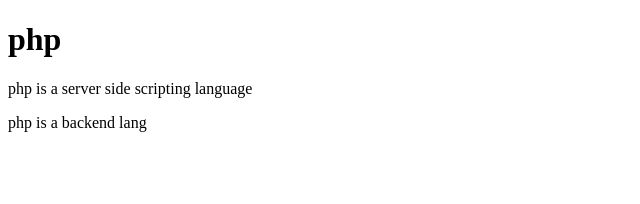
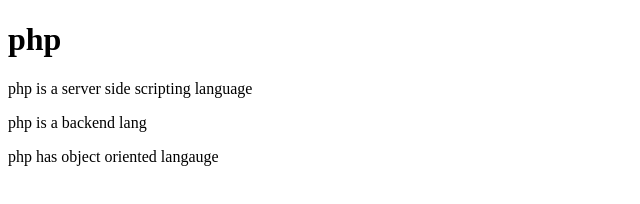
Before and after one commit to hafidhaarooj1267/LocalRepo, a plain HTML site: page index.html in a window 1280 px wide. Shown: the whole page, without its empty margins (0-640 px from the left). Drawn offline with Linux system fonts and the light colour scheme.

Commit message:
add atext

```diff
--- a/index.html
+++ b/index.html
@@ -9,6 +9,7 @@
    <h1>php</h1>
    <p>php is a server side scripting language</p>
    <p>php is a backend lang</p>
+   <p>php has object oriented langauge</p>
 
 
 </body>
```
